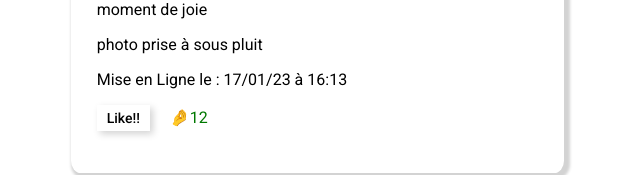
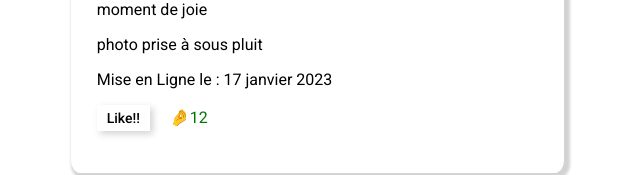
Before and after one commit to ferdaws99/AngularApp, an Angular app: page / in a window 1280 px wide. Shown: the part 571-746 px from the top of the page, without its empty margins (63-703 px from the left). Built offline with nearby package versions, Linux system fonts and the light colour scheme.

Commit message:
configuration de la langue de l'application

```diff
--- a/src/app/app.module.ts
+++ b/src/app/app.module.ts
@@ -1,6 +1,7 @@
-import { NgModule } from '@angular/core';
+import { NgModule,LOCALE_ID } from '@angular/core';
 import { BrowserModule } from '@angular/platform-browser';
-
+import{registerLocaleData} from '@angular/common';
+import * as fr from '@angular/common/locales/fr'
 import { AppComponent } from './app.component';
 import { MyGalComponent } from './my-gal/my-gal.component';
 
@@ -12,7 +13,13 @@ import { MyGalComponent } from './my-gal/my-gal.component';
   imports: [
     BrowserModule
   ],
-  providers: [],
+  providers: [
+    {provide:LOCALE_ID,useValue:'fr-FR'}
+  ],
   bootstrap: [AppComponent]
 })
-export class AppModule { }
+export class AppModule {
+  constructor(){
+    registerLocaleData(fr.default)
+  }
+}
--- a/src/app/my-gal/my-gal.component.html
+++ b/src/app/my-gal/my-gal.component.html
@@ -3,7 +3,7 @@
 <img [src]="mygal.imageUrl" [alt]="mygal.title">
 <p>{{mygal.description}}</p>
 <p *ngIf="mygal.location">photo prise à {{mygal.location}}</p>
-<p>Mise en Ligne le : {{mygal.createDate | date:'dd/MM/yy à HH:mm'}}</p>
+<p>Mise en Ligne le : {{mygal.createDate | date:'longDate'}}</p>
 <p>
   <button  (click)="onLike()">{{buttonText}}</button>
   <span [ngStyle]="{color:'rgb(0,'+mygal.like*10+',0)'}">🤌{{mygal.like}}</span>
```
